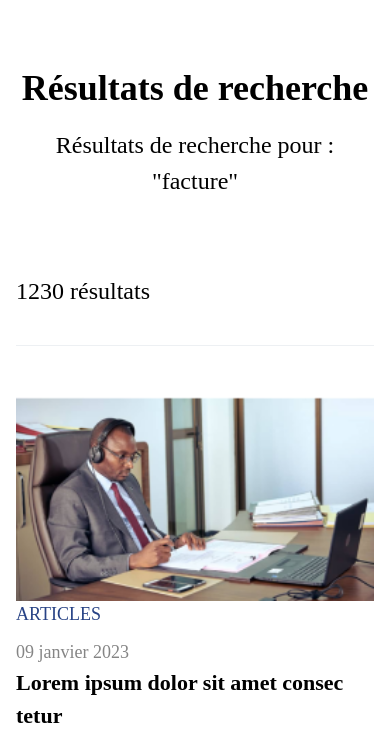
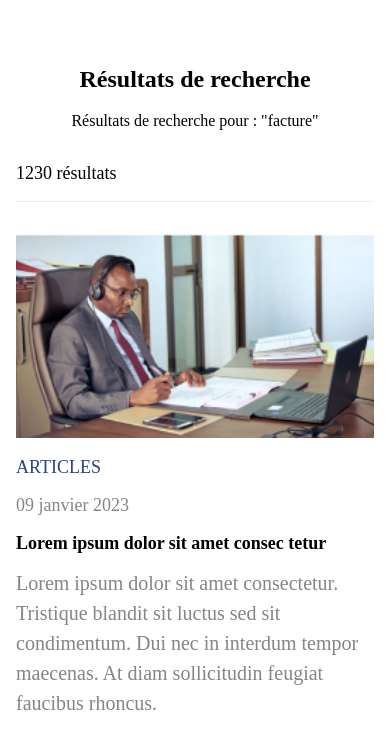
Before and after one commit to JoeMayinzi/Mrhe-v2, a plain HTML site: page src/search_results_page/search_results_page.html in a window 390 px wide. Shown: the part 95-844 px from the top of the page. Drawn offline with Linux system fonts and the light colour scheme; files whose address does not match are found by name; a web font is replaced by a local one.

Commit message:
fix result page

```diff
--- a/css/media.css
+++ b/css/media.css
@@ -245,6 +245,36 @@
   .detail-project_item {
     margin-bottom: 35px !important;
   }
+
+  .search-result_title h2 {
+    font-size: 24px !important;
+  }
+
+  .search-result_title p {
+    font-size: 16px !important;
+    margin-bottom: 27px !important;
+  }
+
+  .search-result .search-result_hero span {
+    font-size: 18px !important;
+  }
+
+  .search-result_content {
+    margin-top: 14px !important;
+  }
+
+  .search-result_item {
+    padding: 32px 0 !important;
+  }
+
+  .search-result_item-right h3 {
+    font-size: 18px !important;
+    margin-top: 11px !important;
+  }
+
+  .search-result_item-right p {
+    margin-top: 11px !important;
+  }
 }
 
 @media (min-width: 300px) and (max-width: 992px) {
@@ -369,6 +399,10 @@
   .admin-left {
     margin-top: 26px !important;
   }
+
+  .search-result_item-img {
+    margin-bottom: 16px !important;
+  }
 }
 
 /*
```
